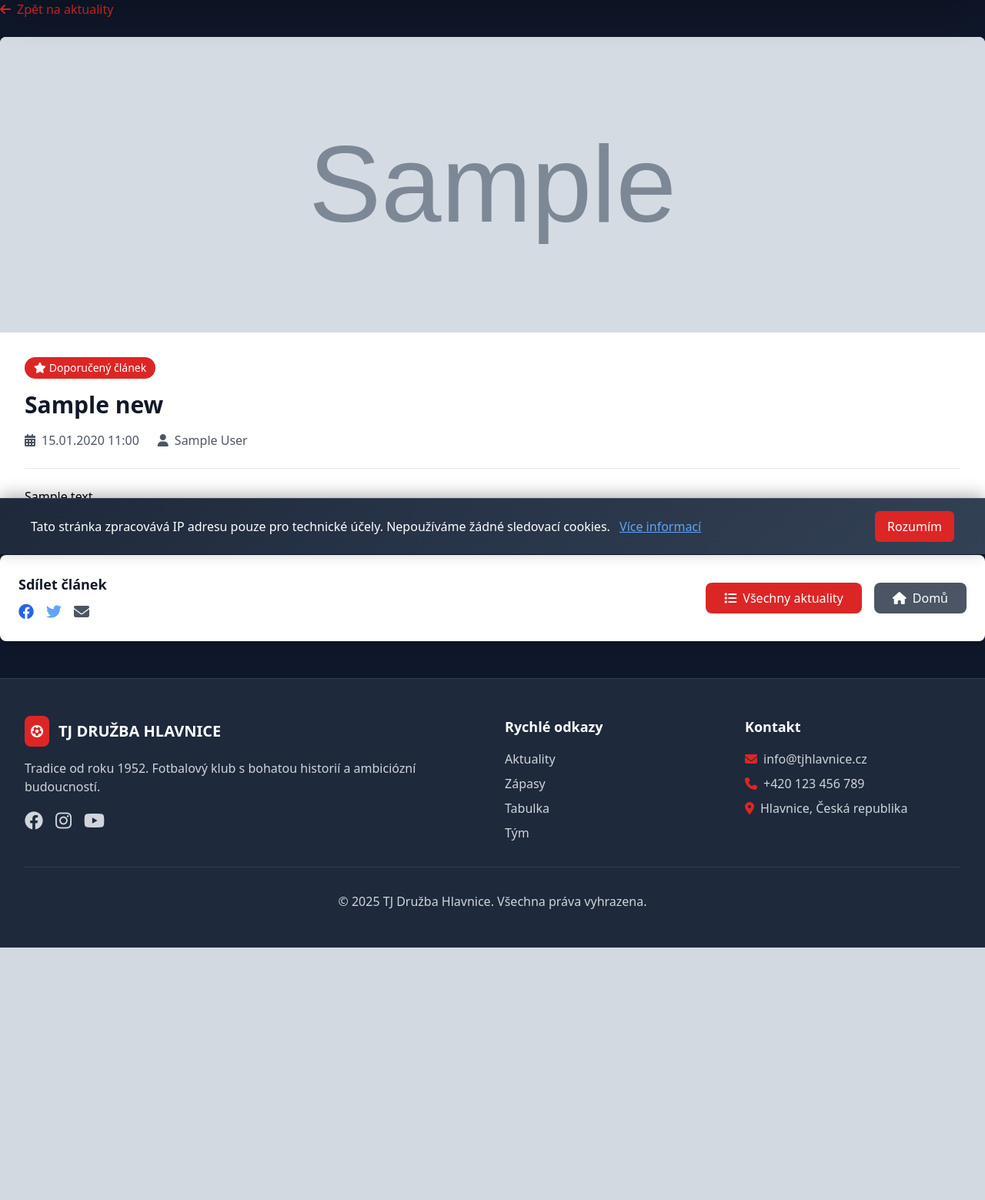
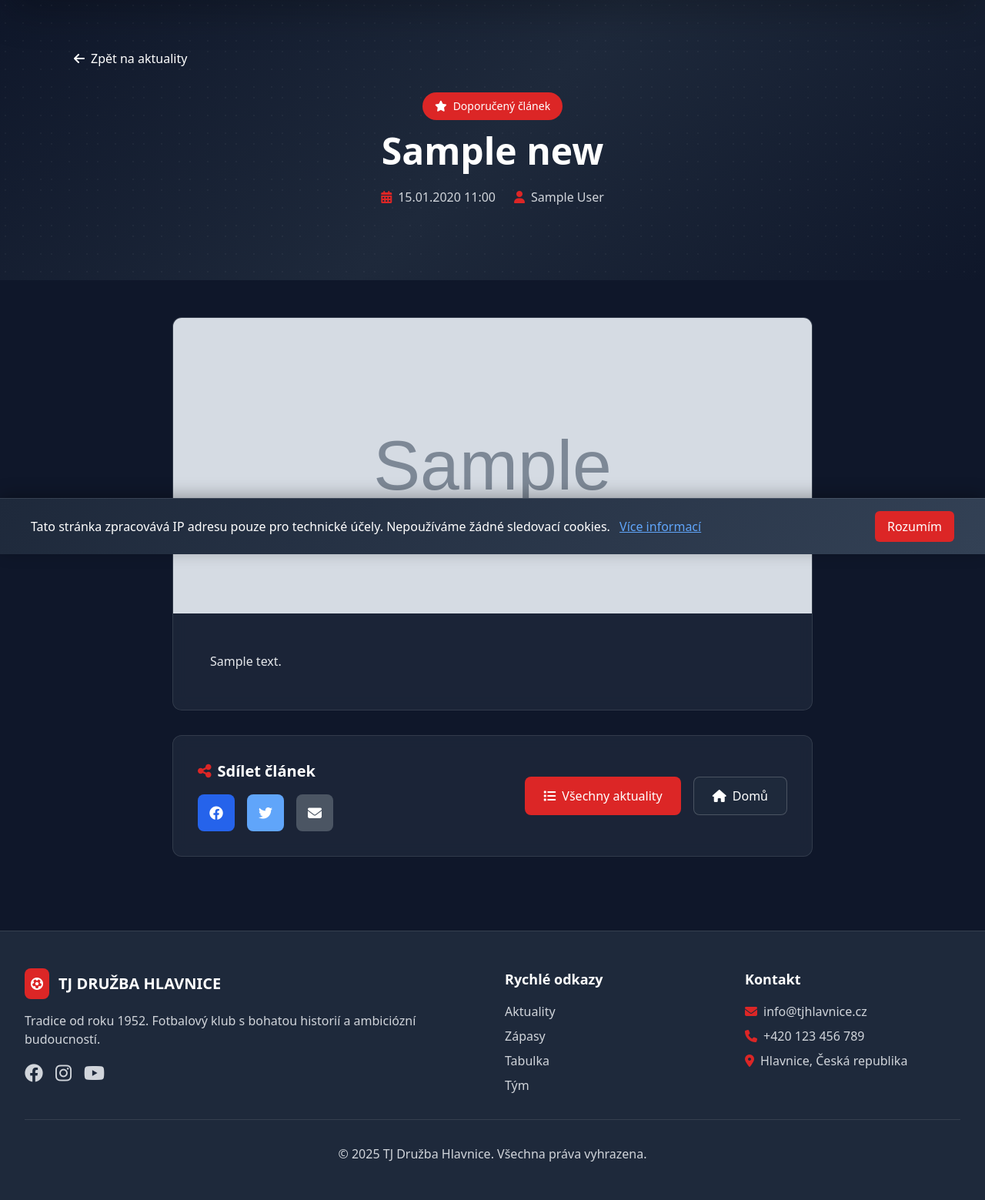
Before and after one commit to liborpaciorek/tjhlavnice, a Django app: page /news/1/ in a window 1280 px wide. Shown: the part 80-1639 px from the top of the page at 77% size. Before the commit the page ends 1311 px from the top, so only its background shows below. Run offline with Django 5.2, Linux system fonts and the light colour scheme; tables that the repository leaves empty hold one stand-in row (values such as "Sample post"); grey boxes marked "Sample" are stand-in pictures; some libraries are stand-ins or nearby versions.

Commit message:
Changed news_detail design

```diff
--- a/templates/football/news_detail.html
+++ b/templates/football/news_detail.html
@@ -4,90 +4,222 @@
 {% block title %}{{ news.title }} - TJ Družba Hlavnice{% endblock %}
 
 {% block content %}
-<div class="px-4 sm:px-0">
-    <!-- Back link -->
-    <div class="mb-6">
-        <a href="{% url 'news_list' %}" class="text-club-red hover:text-club-red-dark font-medium">
-            <i class="fas fa-arrow-left mr-2"></i>Zpět na aktuality
+<!-- Hero Section with Background -->
+<div class="hero-bg relative py-16">
+    <div class="max-w-6xl mx-auto px-4 sm:px-6 lg:px-8 relative z-10">
+        <!-- Back Navigation -->
+        <div class="mb-8">
+            <a href="{% url 'news_list' %}" class="inline-flex items-center text-white hover:text-club-red transition-colors duration-200 font-medium">
+                <i class="fas fa-arrow-left mr-2"></i>
+                <span>Zpět na aktuality</span>
             </a>
         </div>
 
-    <article class="bg-white rounded-lg shadow-lg overflow-hidden">
+        <!-- Article Header -->
+        <div class="text-center mb-8">
+            {% if news.is_featured %}
+                <div class="inline-flex items-center bg-club-red text-white text-sm px-4 py-2 rounded-full mb-4">
+                    <i class="fas fa-star mr-2"></i>
+                    Doporučený článek
+                </div>
+            {% endif %}
+
+            <h1 class="text-4xl md:text-5xl font-bold text-white mb-6 leading-tight">
+                {{ news.title }}
+            </h1>
+
+            <!-- Meta Information -->
+            <div class="flex flex-wrap justify-center items-center gap-6 text-gray-300">
+                <div class="flex items-center">
+                    <i class="fas fa-calendar-alt mr-2 text-club-red"></i>
+                    <span>{{ news.created_at|date:"d.m.Y H:i" }}</span>
+                </div>
+                <div class="flex items-center">
+                    <i class="fas fa-user mr-2 text-club-red"></i>
+                    <span>{{ news.author.get_full_name|default:news.author.username }}</span>
+                </div>
+                {% if news.updated_at != news.created_at %}
+                    <div class="flex items-center">
+                        <i class="fas fa-edit mr-2 text-club-red"></i>
+                        <span>Upraveno: {{ news.updated_at|date:"d.m.Y H:i" }}</span>
+                    </div>
+                {% endif %}
+            </div>
+        </div>
+    </div>
+</div>
+
+<!-- Main Content -->
+<div class="max-w-4xl mx-auto px-4 sm:px-6 lg:px-8 py-12">
+    <!-- Article Content Card -->
+    <article class="glass-card rounded-xl overflow-hidden mb-8">
         {% if news.image %}
-            <div class="h-96 overflow-hidden">
+            <div class="h-64 md:h-96 overflow-hidden">
                 <img src="{{ news.image.url }}" alt="{{ news.title }}"
                      class="w-full h-full object-cover">
             </div>
         {% endif %}
 
-        <div class="p-8">
-            <!-- Featured badge -->
-            {% if news.is_featured %}
-                <div class="inline-block bg-club-red text-white text-sm px-3 py-1 rounded-full mb-4">
-                    <i class="fas fa-star mr-1"></i>Doporučený článek
+        <div class="p-8 md:p-12">
+            <!-- Content -->
+            <div class="prose prose-lg max-w-none text-white">
+                <div class="article-content">
+                    {{ news.content|safe }}
                 </div>
-            {% endif %}
-
-            <!-- Title -->
-            <h1 class="text-3xl font-bold text-club-black mb-4">{{ news.title }}</h1>
-
-            <!-- Meta info -->
-            <div class="flex items-center text-gray-600 mb-6 pb-6 border-b border-gray-200">
-                <div class="flex items-center mr-6">
-                    <i class="fas fa-calendar-alt mr-2"></i>
-                    <span>{{ news.created_at|date:"d.m.Y H:i" }}</span>
-                </div>
-                <div class="flex items-center mr-6">
-                    <i class="fas fa-user mr-2"></i>
-                    <span>{{ news.author.get_full_name|default:news.author.username }}</span>
-                </div>
-                {% if news.updated_at != news.created_at %}
-                    <div class="flex items-center">
-                        <i class="fas fa-edit mr-2"></i>
-                        <span>Upraveno: {{ news.updated_at|date:"d.m.Y H:i" }}</span>
-                    </div>
-                {% endif %}
-            </div>
-
-            <!-- Content -->
-            <div class="prose prose-lg max-w-none">
-                {{ news.content|safe }}
             </div>
         </div>
     </article>
 
-    <!-- Share and navigation -->
-    <div class="mt-8 flex flex-col sm:flex-row justify-between items-center bg-white rounded-lg shadow-lg p-6">
-        <div class="mb-4 sm:mb-0">
-            <h3 class="text-lg font-semibold text-club-black mb-2">Sdílet článek</h3>
-            <div class="flex space-x-4">
+    <!-- Share and Navigation Card -->
+    <div class="glass-card rounded-xl p-8">
+        <div class="flex flex-col lg:flex-row justify-between items-center gap-8">
+            <!-- Share Section -->
+            <div class="text-center lg:text-left">
+                <h3 class="text-xl font-semibold text-white mb-4 flex items-center justify-center lg:justify-start">
+                    <i class="fas fa-share-alt mr-2 text-club-red"></i>
+                    Sdílet článek
+                </h3>
+                <div class="flex justify-center lg:justify-start space-x-4">
                     <a href="https://www.facebook.com/sharer/sharer.php?u={{ request.build_absolute_uri }}"
                        target="_blank"
-                   class="text-blue-600 hover:text-blue-800 transition-colors duration-200">
-                    <i class="fab fa-facebook text-xl"></i>
+                       class="w-12 h-12 bg-blue-600 hover:bg-blue-700 text-white rounded-lg flex items-center justify-center transition-all duration-200 transform hover:scale-105">
+                        <i class="fab fa-facebook text-lg"></i>
                     </a>
                     <a href="https://twitter.com/intent/tweet?url={{ request.build_absolute_uri }}&text={{ news.title }}"
                        target="_blank"
-                   class="text-blue-400 hover:text-blue-600 transition-colors duration-200">
-                    <i class="fab fa-twitter text-xl"></i>
+                       class="w-12 h-12 bg-blue-400 hover:bg-blue-500 text-white rounded-lg flex items-center justify-center transition-all duration-200 transform hover:scale-105">
+                        <i class="fab fa-twitter text-lg"></i>
                     </a>
                     <a href="mailto:?subject={{ news.title }}&body={{ request.build_absolute_uri }}"
-                   class="text-gray-600 hover:text-gray-800 transition-colors duration-200">
-                    <i class="fas fa-envelope text-xl"></i>
+                       class="w-12 h-12 bg-gray-600 hover:bg-gray-700 text-white rounded-lg flex items-center justify-center transition-all duration-200 transform hover:scale-105">
+                        <i class="fas fa-envelope text-lg"></i>
                     </a>
                 </div>
             </div>
 
-        <div class="flex space-x-4">
+            <!-- Navigation Buttons -->
+            <div class="flex flex-col sm:flex-row gap-4">
                 <a href="{% url 'news_list' %}"
-               class="bg-club-red hover:bg-club-red-dark text-white px-6 py-2 rounded-lg font-medium transition-colors duration-200">
-                <i class="fas fa-list mr-2"></i>Všechny aktuality
+                   class="inline-flex items-center px-6 py-3 bg-club-red hover:bg-club-red-dark text-white font-medium rounded-lg transition-all duration-200 transform hover:scale-105">
+                    <i class="fas fa-list mr-2"></i>
+                    Všechny aktuality
                 </a>
                 <a href="{% url 'home' %}"
-               class="bg-gray-600 hover:bg-gray-700 text-white px-6 py-2 rounded-lg font-medium transition-colors duration-200">
-                <i class="fas fa-home mr-2"></i>Domů
+                   class="inline-flex items-center px-6 py-3 bg-dark-blue-light hover:bg-gray-700 text-white font-medium rounded-lg border border-white/20 transition-all duration-200 transform hover:scale-105">
+                    <i class="fas fa-home mr-2"></i>
+                    Domů
                 </a>
             </div>
         </div>
     </div>
+</div>
+
+{% block extra_head %}
+<style>
+    /* Article content styling */
+    .article-content {
+        color: #E5E7EB;
+        line-height: 1.8;
+    }
+
+    .article-content h1,
+    .article-content h2,
+    .article-content h3,
+    .article-content h4,
+    .article-content h5,
+    .article-content h6 {
+        color: white;
+        font-weight: 600;
+        margin-top: 2rem;
+        margin-bottom: 1rem;
+    }
+
+    .article-content h1 { font-size: 2rem; }
+    .article-content h2 { font-size: 1.75rem; }
+    .article-content h3 { font-size: 1.5rem; }
+    .article-content h4 { font-size: 1.25rem; }
+
+    .article-content p {
+        margin-bottom: 1.5rem;
+        color: #D1D5DB;
+    }
+
+    .article-content a {
+        color: #60A5FA;
+        text-decoration: underline;
+        transition: color 0.2s ease;
+    }
+
+    .article-content a:hover {
+        color: #93C5FD;
+    }
+
+    .article-content ul,
+    .article-content ol {
+        margin-bottom: 1.5rem;
+        padding-left: 1.5rem;
+        color: #D1D5DB;
+    }
+
+    .article-content li {
+        margin-bottom: 0.5rem;
+    }
+
+    .article-content blockquote {
+        border-left: 4px solid #DC2626;
+        padding-left: 1rem;
+        margin: 1.5rem 0;
+        font-style: italic;
+        color: #E5E7EB;
+        background: rgba(220, 38, 38, 0.1);
+        padding: 1rem 1rem 1rem 2rem;
+        border-radius: 0 8px 8px 0;
+    }
+
+    .article-content img {
+        max-width: 100%;
+        height: auto;
+        border-radius: 8px;
+        margin: 1.5rem 0;
+    }
+
+    .article-content pre,
+    .article-content code {
+        background: rgba(15, 23, 42, 0.8);
+        color: #E5E7EB;
+        padding: 0.25rem 0.5rem;
+        border-radius: 4px;
+        font-family: 'Courier New', monospace;
+    }
+
+    .article-content pre {
+        padding: 1rem;
+        margin: 1.5rem 0;
+        overflow-x: auto;
+    }
+
+    .article-content table {
+        width: 100%;
+        border-collapse: collapse;
+        margin: 1.5rem 0;
+    }
+
+    .article-content th,
+    .article-content td {
+        border: 1px solid rgba(255, 255, 255, 0.2);
+        padding: 0.75rem;
+        text-align: left;
+    }
+
+    .article-content th {
+        background: rgba(220, 38, 38, 0.2);
+        color: white;
+        font-weight: 600;
+    }
+
+    .article-content td {
+        color: #D1D5DB;
+    }
+</style>
 {% endblock %}
+{% endblock %}
```
Lines whose indentation alone changed are shown as unchanged.
